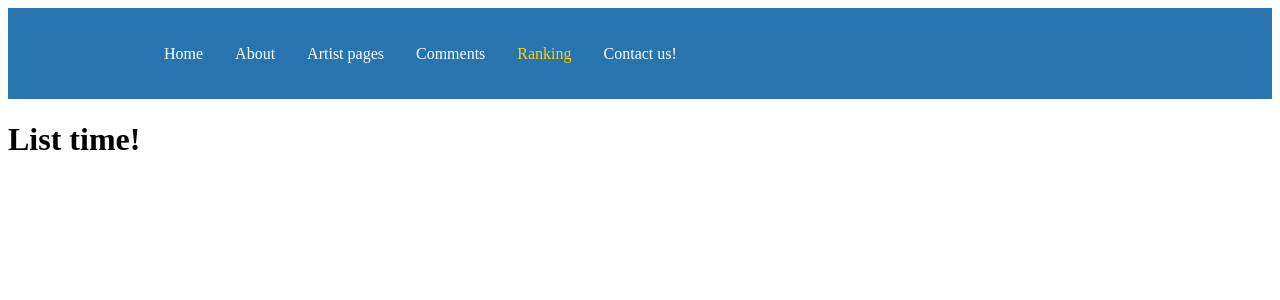
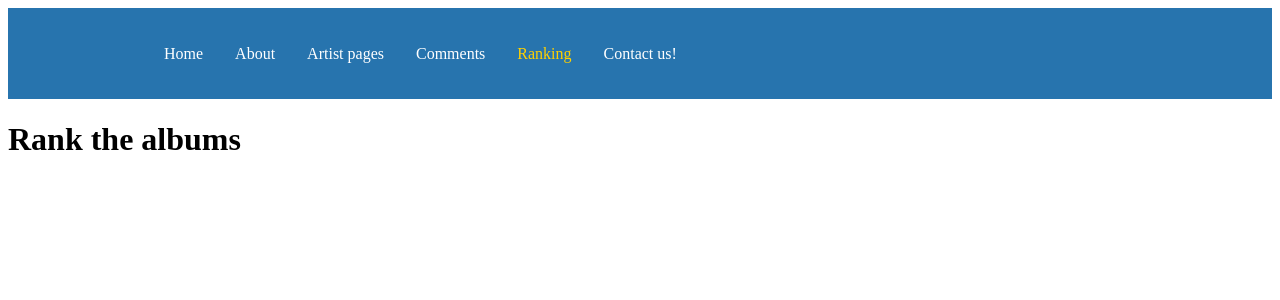
Before and after one commit to Powell-Cat-Fan-Club/CS-35L-Bruin-Tunes, a React (Create React App) app: page /list in a window 1280 px wide. Shown: the top 300 px of the page. Built offline with nearby package versions, Linux system fonts and the light colour scheme.

Commit message:
Basic header change

```diff
--- a/src/pages/list.js
+++ b/src/pages/list.js
@@ -3,7 +3,7 @@ import React from 'react';
 const List = () => {
   return (
     <div>
-      <h1>List time!</h1>
+      <h1>Rank the albums</h1>
     </div>
   );
 };
```
